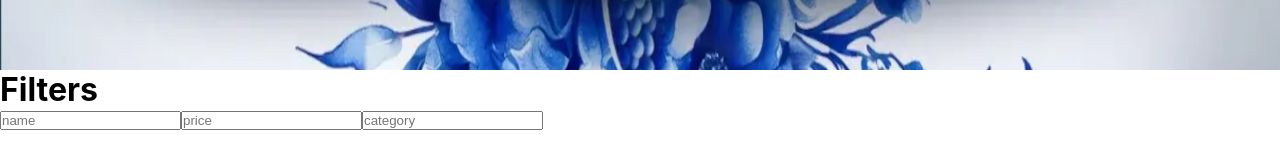
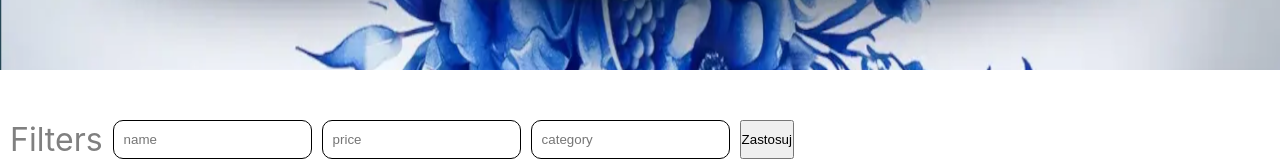
Before and after one commit to marcinoles87/my-app2, a React (Create React App) app: page / in a window 1280 px wide. Shown: the part 662-823 px from the top of the page. Built offline with nearby package versions, Linux system fonts and the light colour scheme.

Commit message:
add code

```diff
--- a/src/App.css
+++ b/src/App.css
@@ -189,6 +189,32 @@ i{
 .database-element-info button:hover{
   background-color: #0000ae;
 
+}
+
+
+.filters{
+  display:flex;
+  margin-top: 50px;
+  margin-left: 10px;
+  gap:10px;
+
+}
+
+.filters h1{
+  color:grey;
+  font-weight: 400;
+}
+
+.filters input{
+  padding: 10px;
+  border-radius: 10px;
+  border: 0.5px solid black;
+  transition: 1s ease;
+
+}
+
+.filters input:hover{
+  background-color: rgb(210, 210, 210);
 }
 
 /*wysylka */
--- a/src/components/Header.jsx
+++ b/src/components/Header.jsx
@@ -55,6 +55,7 @@ function Header({koszyk,setKoszyk}) {
               <input placeholder='name'></input>
               <input placeholder='price'></input>
               <input placeholder='category'></input>
+              <button>Zastosuj</button>
 
 
 
```
